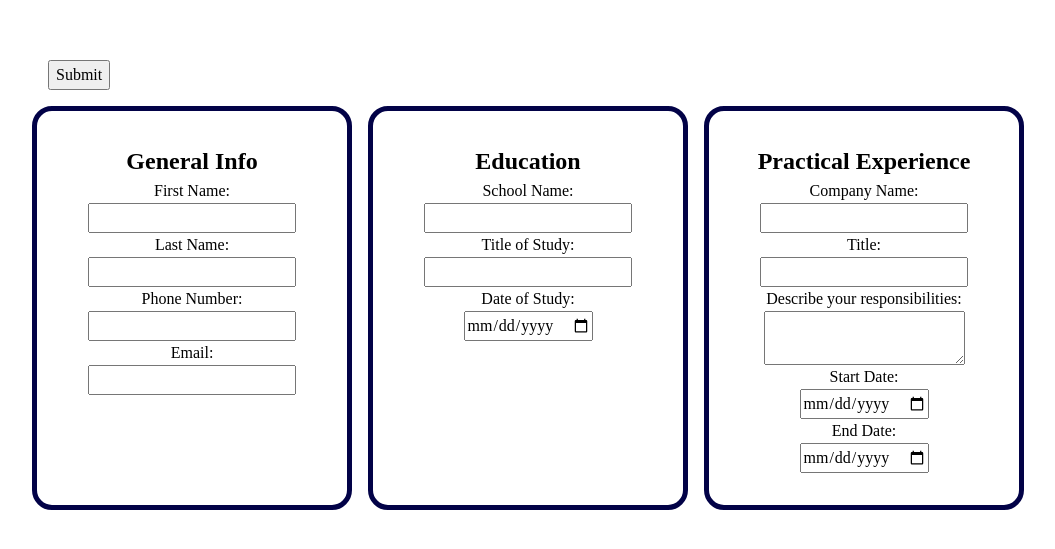
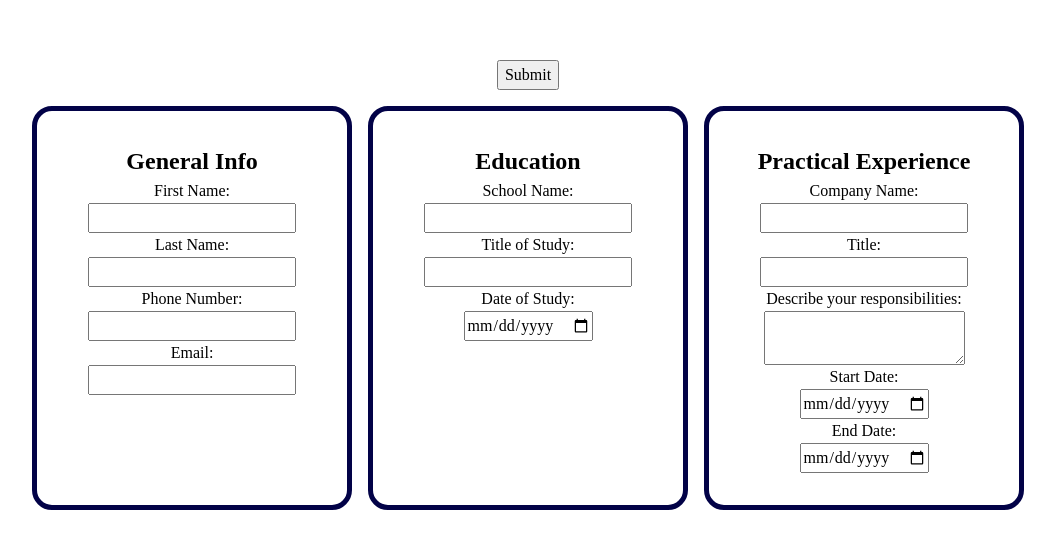
Before and after one commit to spyguyl2/TOP-react-cv, a React (Vite) app: page / in a window 1280 px wide. Shown: the part 123-672 px from the top of the page, without its empty margins (112-1167 px from the left). Built offline with nearby package versions, Linux system fonts and the light colour scheme.

Commit message:
Link to correct element

```diff
--- a/src/styles/index.css
+++ b/src/styles/index.css
@@ -6,7 +6,7 @@ body {
   width: 100vw;
 }
 
-#root {
+#form {
   display: flex;
   flex-direction: column;
   justify-content: center;
```
